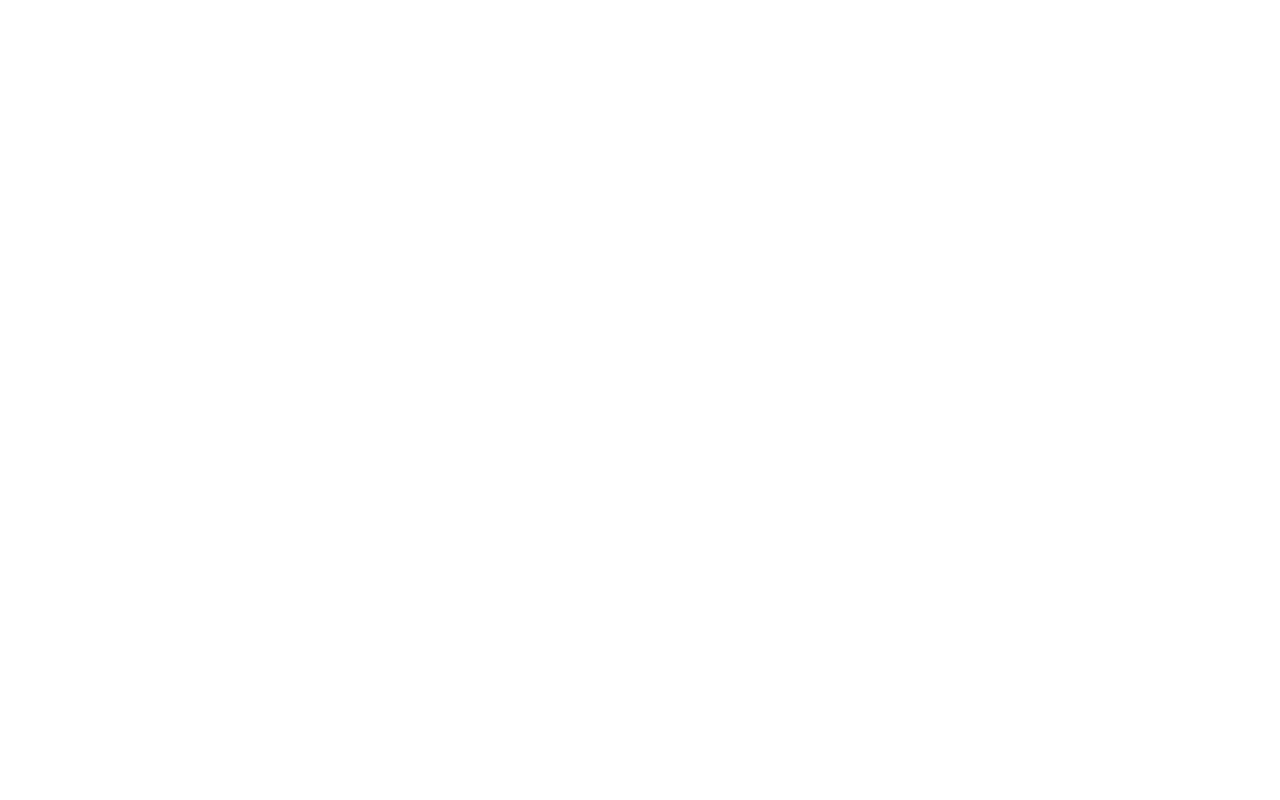
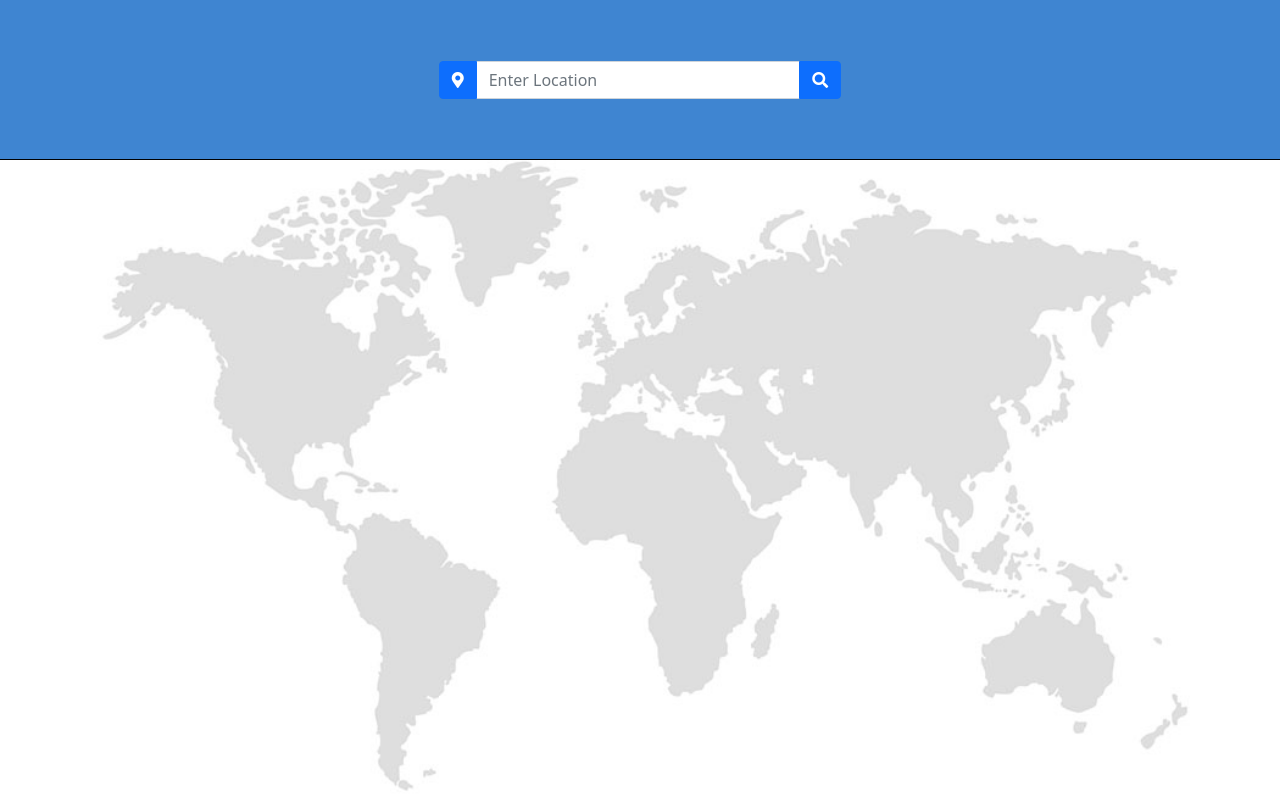
Before and after one commit to kenwilde1/weather-now, a plain HTML site: page index.html in a window 1280 px wide. Drawn offline with nearby package versions, Linux system fonts and the light colour scheme.

Commit message:
added js files and html input

```diff
--- a/assets/css/style.css
+++ b/assets/css/style.css
@@ -0,0 +1,27 @@
+* {
+  margin: 0;
+  padding: 0;
+  box-sizing: border-box;
+}
+
+/* Input Container Start */
+
+.input-container {
+  border-bottom: 1px solid black;
+  background: #3f85d1;
+  height: 20vh;
+}
+
+/* Input Container End */
+
+/* Results Container Start */
+
+.results-container {
+  background: url("../images/background.jpg");
+  background-size: cover;
+  background-position: center;
+  background-repeat: no-repeat;
+  height: 80vh;
+}
+
+/* Results Container End */
--- /dev/null
+++ b/assets/js/config.js
@@ -0,0 +1,3 @@
+const WEATHER_KEY = "888a73a8b27eb54c8d1ba56ed02ec435";
+
+export default WEATHER_KEY;
--- a/assets/js/index.js
+++ b/assets/js/index.js
@@ -0,0 +1,3 @@
+import { getWeather } from "./weather.js";
+
+document.querySelector("#button-addon2").addEventListener("click", getWeather);
--- /dev/null
+++ b/assets/js/weather.js
@@ -0,0 +1,3 @@
+const getWeather = () => {};
+
+export { getWeather };
--- a/index.html
+++ b/index.html
@@ -5,6 +5,12 @@
     <meta http-equiv="X-UA-Compatible" content="IE=edge" />
     <meta name="viewport" content="width=device-width, initial-scale=1.0" />
     <title>Weather Now</title>
+    <link
+      rel="stylesheet"
+      href="https://cdnjs.cloudflare.com/ajax/libs/font-awesome/5.15.2/css/all.min.css"
+      integrity="sha512-HK5fgLBL+xu6dm/Ii3z4xhlSUyZgTT9tuc/hSrtw6uzJOvgRr2a9jyxxT1ely+B+xFAmJKVSTbpM/CuL7qxO8w=="
+      crossorigin="anonymous"
+    />
     <link
       href="https://cdn.jsdelivr.net/npm/bootstrap@5.0.0-beta2/dist/css/bootstrap.min.css"
       rel="stylesheet"
@@ -14,6 +20,51 @@
     <link rel="stylesheet" href="./assets/css/style.css" />
   </head>
   <body>
-    <div class="content"></div>
+    <div class="container-fluid">
+      <!-- Input Container -->
+      <div class="row input-container align-items-center">
+        <div class="col-12">
+          <div class="row justify-content-center">
+            <div class="col-10 col-sm-10 col-md-8 col-lg-6 col-xl-4">
+              <div class="input-group">
+                <button
+                  class="btn btn-primary"
+                  type="button"
+                  id="button-addon1"
+                >
+                  <i class="fas fa-map-marker-alt"></i>
+                </button>
+                <input
+                  type="text"
+                  class="form-control"
+                  placeholder="Enter Location"
+                />
+                <button
+                  class="btn btn-primary"
+                  type="button"
+                  id="button-addon2"
+                >
+                  <i class="fas fa-search"></i>
+                </button>
+              </div>
+            </div>
+          </div>
+        </div>
+      </div>
+      <div class="row results-container">
+        <div class="col-12">
+          <div class="row live-weather-container">
+            <div class="col-10">
+              <div class="live-weather">
+                <div class="live-header"></div>
+                <div class="live-temp"></div>
+                <div class="live-data"></div>
+              </div>
+            </div>
+          </div>
+        </div>
+      </div>
+    </div>
+    <script src="./assets/js/index.js" type="module"></script>
   </body>
 </html>
```
Also changed, not shown: assets/images/background.jpg (added), assets/images/background.png (added), 1 other file.
